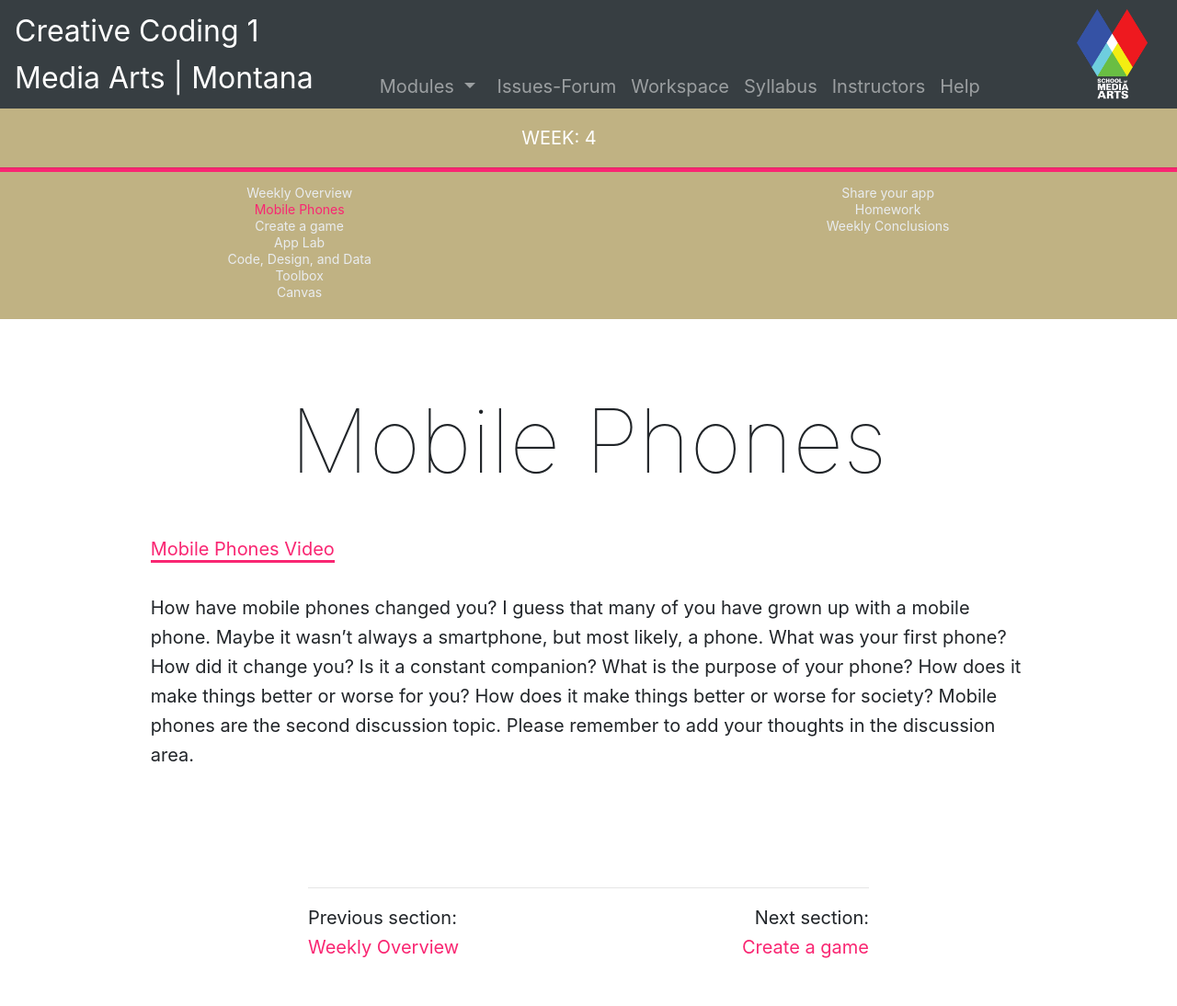
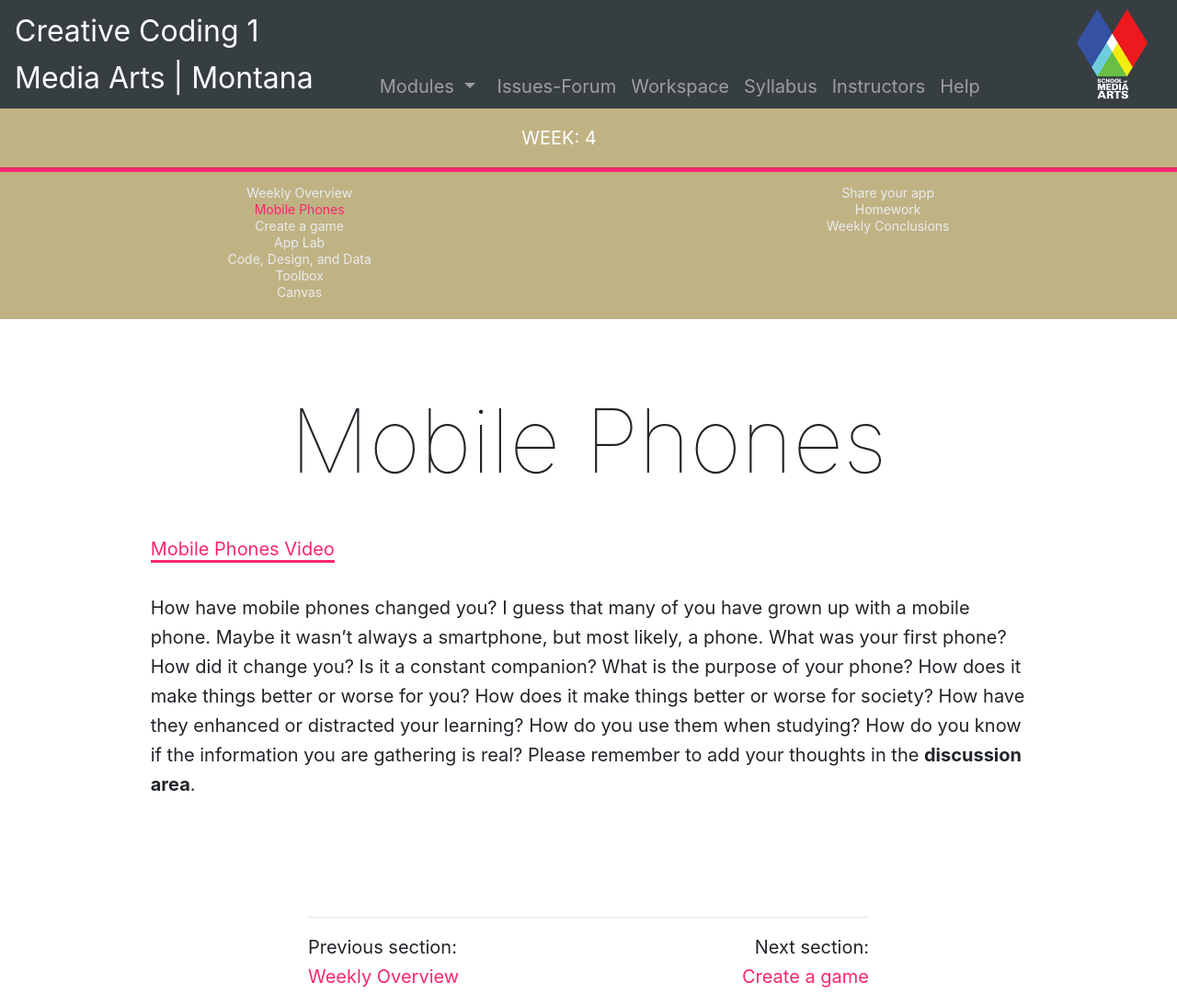
Before and after one commit to Montana-Media-Arts/MART120-Spring2023, a Jekyll site: the page built from modules/week-4/_posts/2017-01-03-mobile-phones.md, in a window 1280 px wide. Shown: the whole page at 92% size. Built offline with Jekyll 4.4.1, drawn with Linux system fonts in a browser that asks for light colours; nearby versions of some CDN libraries; before the commit the page ends 1062 px from its top, so only the background shows below that.

Commit message:
Update 2017-01-03-mobile-phones.md

```diff
--- a/modules/week-4/_posts/2017-01-03-mobile-phones.md
+++ b/modules/week-4/_posts/2017-01-03-mobile-phones.md
@@ -7,4 +7,4 @@ module: 4
 
 <p><a href="//www.youtube.com/embed/uYmPCknOI_s" data-lity>Mobile Phones Video</a></p>
 
-How have mobile phones changed you?  I guess that many of you have grown up with a mobile phone.  Maybe it wasn't always a smartphone, but most likely, a phone.  What was your first phone?  How did it change you?  Is it a constant companion?  What is the purpose of your phone?  How does it make things better or worse for you?  How does it make things better or worse for society?  Mobile phones are the second discussion topic.  Please remember to add your thoughts in the discussion area.
+How have mobile phones changed you?  I guess that many of you have grown up with a mobile phone.  Maybe it wasn't always a smartphone, but most likely, a phone.  What was your first phone?  How did it change you?  Is it a constant companion?  What is the purpose of your phone?  How does it make things better or worse for you?  How does it make things better or worse for society?  How have they enhanced or distracted your learning? How do you use them when studying?  How do you know if the information you are gathering is real?   Please remember to add your thoughts in the <b>discussion area</b>.
```
